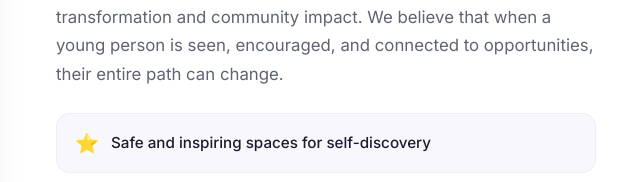
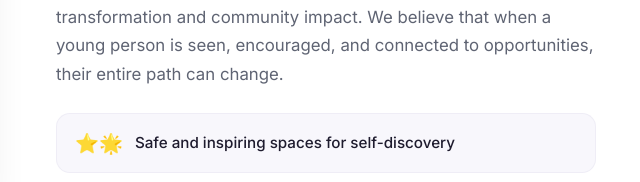
Before and after one commit to GideonKibure/Kipaji-Spark, a plain HTML site: page about.html in a window 1280 px wide. Shown: the part 1262-1444 px from the top of the page, 614-1254 px from the left. Drawn offline with Linux system fonts and the light colour scheme.

Commit message:
image test

```diff
--- a/about.html
+++ b/about.html
@@ -161,7 +161,7 @@
                         </p>
                         <div class="highlight-mini-list">
                             <div class="highlight-item">
-                                <span class="highlight-icon">⭐</span>
+                                <span class="highlight-icon">⭐🌟</span>
                                 <span>Safe and inspiring spaces for self-discovery</span>
                             </div>
                             <div class="highlight-item">
```
